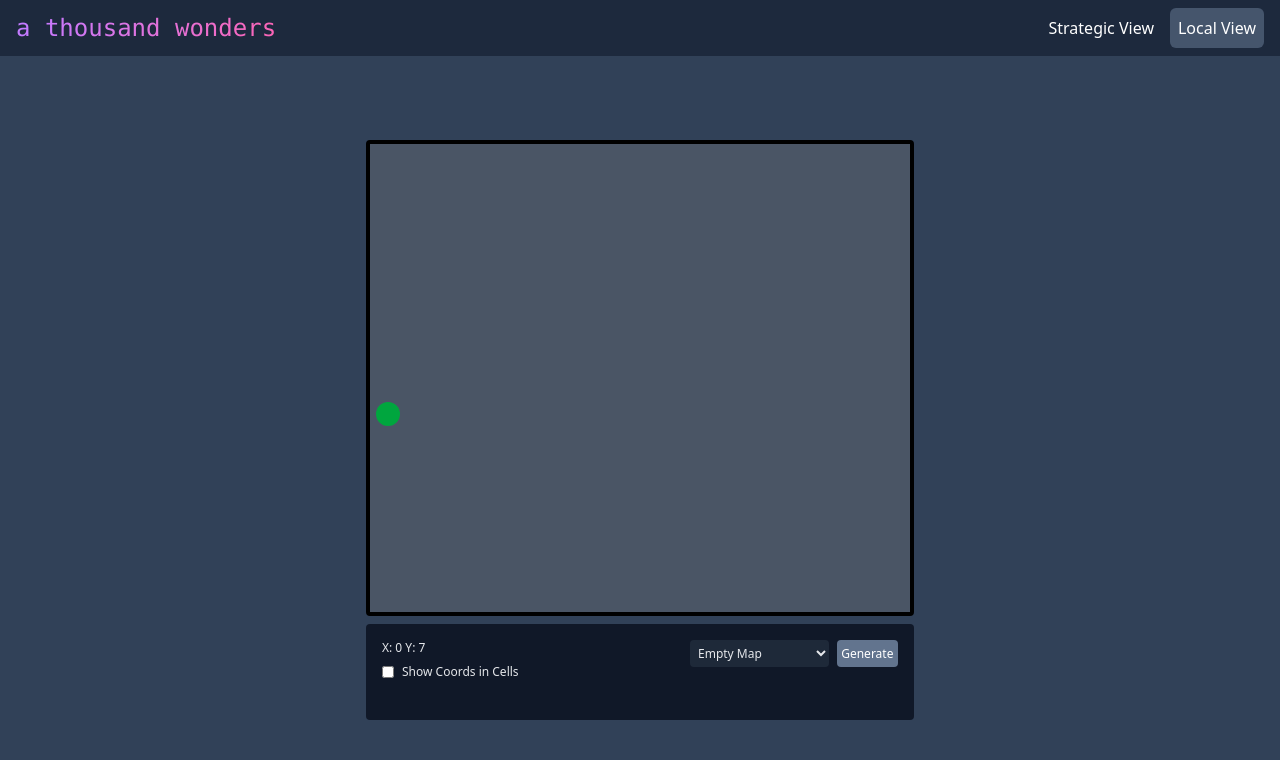
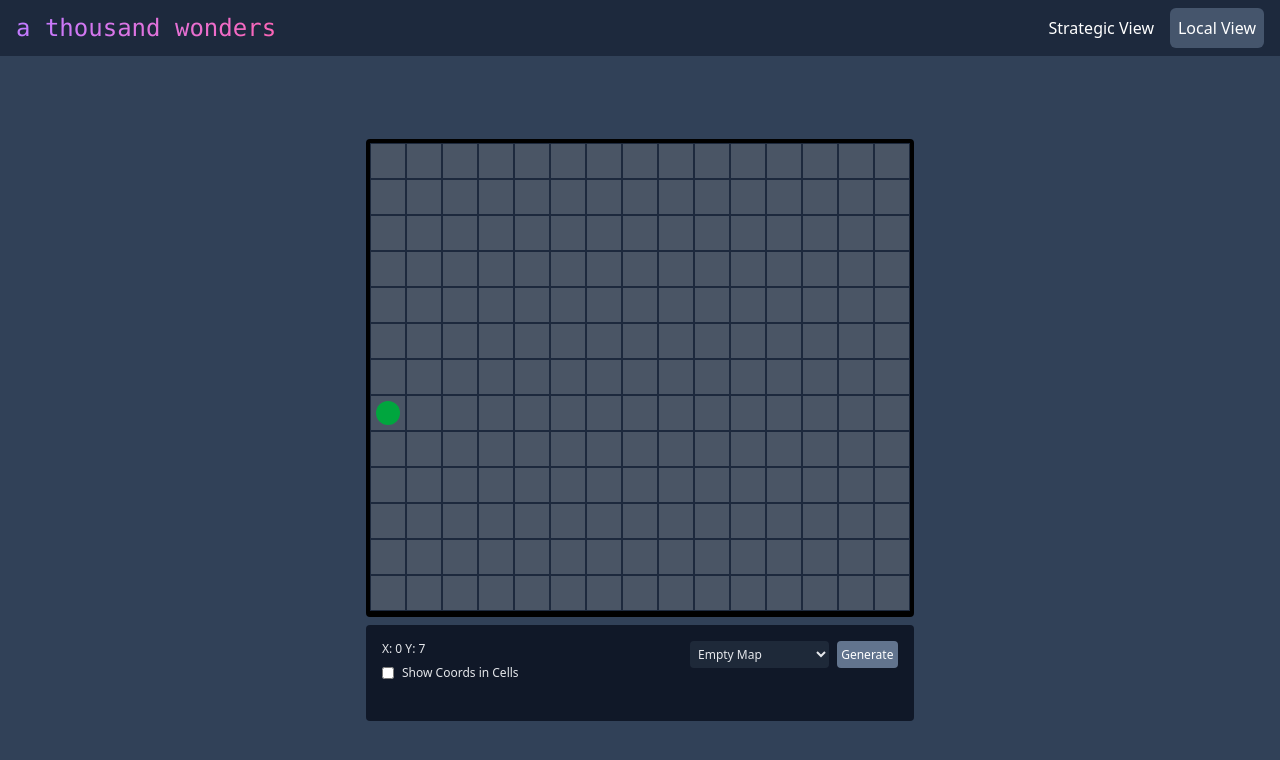
Before and after one commit to senadev42/aThousandWonders, a React (Vite) app: page / in a window 1280 px wide. Shown: the top 760 px of the page. Built offline with nearby package versions, Linux system fonts and the light colour scheme.

Commit message:
A-28 scene scrolling, and first premade test scene

```diff
--- a/src/components/GridMap/DebugGridMap.tsx
+++ b/src/components/GridMap/GridDebugMenu.tsx
@@ -1,13 +1,12 @@
 import { useSnapshot } from "valtio";
 import { useTravelStore } from "./store";
-import { Scene, SceneParams, SceneType } from "./store/state";
+import { SceneParams, SceneType } from "./store/state";
 import { useState } from "react";
+import { availableScenes } from "./scenes/sceneProcessor";
 
 const GridDebugMenu = () => {
   const { state, initializeScene, updateDebugSettings } = useTravelStore();
   const { debugInfo } = useSnapshot(state);
-
-  const [seed, setSeed] = useState<number>(debugInfo.seed);
 
   return (
     <div className="flex justify-between items-start bg-gray-900 p-4 rounded text-white text-xs h-[6rem]">
@@ -114,14 +113,18 @@ const SceneSelector = ({
 
       {selectedType === SceneType.PREMADE && (
         <div className="flex gap-2">
-          <input
-            type="text"
-            placeholder="Scene ID"
+          <select
             className="bg-gray-800 text-gray-200 p-1 text-xs rounded flex-1"
             value={sceneId}
             onChange={(e) => setSceneId(e.target.value)}
-            required
-          />
+          >
+            <option value="">Select a scene...</option>
+            {Object.entries(availableScenes).map(([id, scene]) => (
+              <option key={id} value={id}>
+                {scene.name}
+              </option>
+            ))}
+          </select>
         </div>
       )}
     </div>
--- a/src/components/GridMap/GridMapComponent.tsx
+++ b/src/components/GridMap/GridMapComponent.tsx
@@ -3,58 +3,121 @@ import { useSnapshot } from "valtio";
 import { useTravelStore } from "./store";
 import { isAdjacent } from "./store/actions";
 import { GridPosition, BaseCell } from "./store/state";
-import React from "react";
-import GridDebugMenu from "./DebugGridMap";
+import React, { useCallback, useEffect, useRef, useState } from "react";
+import GridDebugMenu from "./GridDebugMenu";
+
+const CELL_SIZE = 36;
 
 const GridMapComponent = () => {
   const { movePlayer, state } = useTravelStore();
   const { currentScene, playerPosition, debugSettings } = useSnapshot(state);
+  const scrollRef = useRef<HTMLDivElement>(null);
+
+  // Track visible area
+  const [visibleRange, setVisibleRange] = useState({
+    startX: 0,
+    endX: 15,
+    startY: 0,
+    endY: 13,
+  });
+
+  // Update visible range on scroll
+  const handleScroll = useCallback(() => {
+    if (!scrollRef.current) return;
+
+    const element = scrollRef.current;
+    const scrollLeft = element.scrollLeft;
+    const scrollTop = element.scrollTop;
+
+    const startX = Math.max(0, Math.floor(scrollLeft / CELL_SIZE) - 1);
+    const startY = Math.max(0, Math.floor(scrollTop / CELL_SIZE) - 1);
+    const endX = Math.min(startX + 18, currentScene.width);
+    const endY = Math.min(startY + 16, currentScene.height);
+
+    setVisibleRange({ startX, endX, startY, endY });
+  }, [currentScene.width, currentScene.height]);
+
+  // attach event listener
+  useEffect(() => {
+    const element = scrollRef.current;
+    if (!element) return;
+
+    element.addEventListener("scroll", handleScroll);
+    return () => element.removeEventListener("scroll", handleScroll);
+  }, [handleScroll]);
 
   return (
-    <div className="flex flex-col  gap-2">
+    <div className="flex flex-col gap-2">
       <div
-        className="grid rounded overflow-auto border-4 border-black"
+        ref={scrollRef}
+        className="border-4 border-black rounded bg-black w-[548px] h-[478px] overflow-auto flex"
+      >
+        <div className="relative inline-block">
+          <div
+            className="grid"
             style={{
-          gridTemplateColumns: `repeat(${currentScene.data[0].length}, minmax(36px, 1fr))`, // w-9 = 36px
-          gridAutoRows: "36px", // Match height
+              gridTemplateColumns: `repeat(${currentScene.width}, ${CELL_SIZE}px)`,
+              gridAutoRows: `${CELL_SIZE}px`,
+              width: `${currentScene.width * CELL_SIZE}px`,
+              height: `${currentScene.height * CELL_SIZE}px`,
             }}
           >
-        {currentScene.data.map((row, y) =>
-          row.map((cell, x) => {
+            {currentScene.data
+              .slice(visibleRange.startY, visibleRange.endY)
+              .map((row, relY) => {
+                const y = relY + visibleRange.startY;
+                return row
+                  .slice(visibleRange.startX, visibleRange.endX)
+                  .map((cell, relX) => {
+                    const x = relX + visibleRange.startX;
                     const isCellAdjacent = isAdjacent(
                       x,
                       y,
                       playerPosition,
-              cell.type === "wall" ? true : false
+                      cell.type === "wall"
                     );
 
-            const cellHash = `${cell.type}-${cell.revealed}-${isCellAdjacent}-${x}-${y}-${currentScene.seed}-${currentScene.sceneId}-${debugSettings.showCoords}`;
+                    const borderStyle =
+                      cell.type === "wall"
+                        ? ""
+                        : "border-[0.5px] border-slate-800 border-opacity-4";
 
                     return (
-              <div key={`${x}-${y}`} className="relative">
-                {/* Base map layer */}
+                      <div
+                        key={`${x}-${y}`}
+                        className={`relative ${borderStyle}`}
+                        style={{
+                          gridColumn: x + 1,
+                          gridRow: y + 1,
+                        }}
+                      >
                         <MapCell
                           x={x}
                           y={y}
                           cell={cell}
                           isAdjacent={isCellAdjacent}
-                  cellHash={cellHash}
+                          cellHash={`${cell.type}-${cell.revealed}-${isCellAdjacent}-${debugSettings.showCoords}`}
                           onMove={() => movePlayer(x, y)}
                           debugSettings={debugSettings}
                         />
-
-                {/* Player overlay */}
-                <PlayerLayer x={x} y={y} playerPosition={playerPosition} />
+                        <PlayerLayer
+                          x={x}
+                          y={y}
+                          playerPosition={playerPosition}
+                        />
                       </div>
                     );
-          })
-        )}
+                  });
+              })}
           </div>
-
+        </div>
+      </div>
       <GridDebugMenu />
     </div>
   );
 };
+
+export default GridMapComponent;
 
 type MapCellProps = {
   x: number;
@@ -83,14 +146,19 @@ const MapCell: React.FC<MapCellProps> = React.memo(
       ? revealedColorClass
       : hiddenColorClass;
 
+    function handleClick() {
+      console.log("Clicked cell", x, y);
+      onMove();
+    }
+
     return (
       <div
-        className={`absolute inset-0 w-9 h-9 flex items-center justify-center
+        className={`w-full h-full flex items-center justify-center
           hover:brightness-105
           ${isAdjacent ? "cursor-pointer hover:brightness-125" : ""}
           ${opacityClass}
         `}
-        onClick={isAdjacent ? onMove : undefined}
+        onClick={isAdjacent ? handleClick : undefined}
       >
         {!isWall && debugSettings.showCoords && (
           <span className="absolute inset-0 flex items-center justify-center z-10 text-[0.6rem] opacity-50">
@@ -100,7 +168,9 @@ const MapCell: React.FC<MapCellProps> = React.memo(
       </div>
     );
   },
-  (prev, next) => prev.cellHash === next.cellHash
+  (prev, next) => {
+    return prev.cellHash === next.cellHash;
+  }
 );
 
 type PlayerLayerProps = {
@@ -124,9 +194,10 @@ const PlayerLayer: React.FC<PlayerLayerProps> = React.memo(
       </div>
     );
   },
-  (prev, next) =>
+  (prev, next) => {
+    return (
       (prev.x !== prev.playerPosition.x || prev.y !== prev.playerPosition.y) ===
       (next.x !== next.playerPosition.x || next.y !== next.playerPosition.y)
     );
-
-export default GridMapComponent;
+  }
+);
--- /dev/null
+++ b/src/components/GridMap/scenes/sceneProcessor.ts
@@ -0,0 +1,58 @@
+//sceneProcessor.ts
+import { BaseCell, BaseTiles, Scene, SceneType } from "../store/state";
+import tavernScene from "./testTavernScene.json";
+
+export interface RawScene {
+  id: string;
+  name: string;
+  layout: string[];
+  features: Record<string, string>;
+}
+
+const processScene = (scene: RawScene): Scene => {
+  const processedData: BaseCell[][] = [];
+  const height = scene.layout.length;
+  const width = scene.layout[0].length;
+
+  console.log("Processing scene", scene.id, "with dimensions", width, height);
+
+  // First pass: Create base grid
+  for (let y = 0; y < height; y++) {
+    const row: BaseCell[] = [];
+    for (let x = 0; x < width; x++) {
+      row.push({
+        type: scene.layout[y][x] === "X" ? BaseTiles.WALL : BaseTiles.FLOOR,
+        revealed: true,
+        feature: undefined,
+      });
+    }
+    processedData.push(row);
+  }
+
+  // Second pass: Add features
+  Object.entries(scene.features).forEach(([coord, featureType]) => {
+    const [x, y] = coord.split(",").map(Number);
+    if (processedData[y]?.[x]) {
+      processedData[y][x].feature = featureType;
+    }
+  });
+
+  return {
+    sceneType: SceneType.PREMADE,
+    sceneId: scene.id,
+    name: scene.name,
+    width,
+    height,
+    data: processedData,
+  };
+};
+
+export const availableScenes: Record<string, Scene> = {
+  tavern_1: processScene(tavernScene),
+};
+
+export const getSceneById = (id: string): Scene => {
+  console.log("Processing scene", id, "with dimensions");
+
+  return availableScenes[id];
+};
--- /dev/null
+++ b/src/components/GridMap/scenes/testTavernScene.json
@@ -0,0 +1,28 @@
+{
+    "id": "tavern_1",
+    "name": "The Rusty Serpent Tavern",
+    "layout": [
+        "XXXXXXXXXXXXXXXXXXXXXXXXX",
+        "XOOOOOOXOOOOOXOOOOOOOOX",
+        "XOOOOOOXOOOOOXOOOOOOOOX",
+        "XOOOOOXXXOOOOXXXOOOOOOX",
+        "XOOOOOOXOOOOOXOOOOOOOOX",
+        "XXXOOOOOXXXXXOXOOOXXXXX",
+        "XOOOOOOOOOOOOOXOOOOOOOX",
+        "XOOOOOOOOOOOOOXOOOOOOOX",
+        "XXXXOOOOOOOOOXXXOOOOOOX",
+        "XOOOOOXXXOOOOXOOOOOOOOX",
+        "XOOOOOOXOOOOOXOOOOOOOOX",
+        "XOOOOOOXOOOOOXXXXXOOOOX",
+        "XOOXXXXXXXXXXXOOOOOOOOX",
+        "XOOOOOOOOOOOOXXXOOXXXXX"
+    ],
+    "features": {
+        "3,2": "table",
+        "6,2": "table",
+        "3,3": "chair",
+        "6,3": "chair",
+        "3,5": "barrel",
+        "6,5": "barrel"
+    }
+}
--- a/src/components/GridMap/store/actions.ts
+++ b/src/components/GridMap/store/actions.ts
@@ -9,6 +9,7 @@ import {
 } from "./state";
 import { generateTunnels } from "../helpers/generateTunnels";
 import { BaseTiles, GRID_HEIGHT, GRID_WIDTH } from "./state";
+import { getSceneById } from "../scenes/sceneProcessor";
 
 export const useTravelActions = () => {
   const state = useGridMapState();
@@ -16,17 +17,15 @@ export const useTravelActions = () => {
   const initializeScene = (sceneParams: SceneParams) => {
     state.isInitialized = false;
 
-    const startY = Math.floor(GRID_HEIGHT / 2);
-    const endY = Math.floor(GRID_HEIGHT / 2);
-
     let newScene: BaseScene;
 
     switch (sceneParams.sceneType) {
       case SceneType.RANDOM:
-        console.log("generating random map with seed", sceneParams.seed);
-
         if (!sceneParams.seed)
           throw new Error("Seed is required for random scene generation");
+
+        const startY = Math.floor(GRID_HEIGHT / 2);
+        const endY = Math.floor(GRID_HEIGHT + GRID_HEIGHT);
 
         newScene = generateTunnels(
           0,
@@ -40,6 +39,8 @@ export const useTravelActions = () => {
           sceneType: SceneType.RANDOM,
           seed: sceneParams.seed,
           data: newScene,
+          width: GRID_WIDTH,
+          height: GRID_HEIGHT,
         };
 
         break;
@@ -55,15 +56,29 @@ export const useTravelActions = () => {
         state.currentScene = {
           sceneType: SceneType.EMPTY,
           data: newScene,
+          width: GRID_WIDTH,
+          height: GRID_HEIGHT,
         };
 
         break;
 
-      case SceneType.PREMADE:
-        console.log("Loading premade scene:", sceneParams.sceneId);
-        throw new Error("Not implemented yet");
+      case SceneType.PREMADE: {
+        if (!sceneParams.sceneId) throw new Error("Scene ID required");
 
+        console.log("loading premade scene with id", sceneParams.sceneId);
+
+        const scene = getSceneById(sceneParams.sceneId);
+        if (!scene) throw new Error(`Scene ${sceneParams.sceneId} not found`);
+
+        state.currentScene = {
+          sceneType: SceneType.PREMADE,
+          sceneId: sceneParams.sceneId,
+          data: scene.data,
+          width: scene.width,
+          height: scene.height,
+        };
         break;
+      }
 
       default:
         throw new Error(`Unknown scene type`);
@@ -73,8 +88,12 @@ export const useTravelActions = () => {
   };
 
   const movePlayer = (x: number, y: number): void => {
+    console.log("command?");
+
     if (!isValidMove(x, y, state.playerPosition, state.currentScene.data))
       return;
+
+    console.log("Moving player to", x, y);
     state.currentScene.data = revealAreaAround(x, y, state.currentScene.data);
     state.playerPosition = { x, y };
   };
@@ -117,7 +136,6 @@ function isValidMove(
   map: BaseScene
 ): boolean {
   return (
-    isInBounds(targetX, targetY) &&
     isAdjacent(targetX, targetY, playerPos) &&
     map[targetY][targetX].type === BaseTiles.FLOOR
   );
--- a/src/components/GridMap/store/state.ts
+++ b/src/components/GridMap/store/state.ts
@@ -13,6 +13,7 @@ export enum BaseTiles {
 export type BaseCell = {
   type: BaseTiles;
   revealed: boolean;
+  feature?: string; // Add this
 };
 
 export type BaseScene = BaseCell[][];
@@ -37,6 +38,9 @@ export type SceneParams = {
 
 export type Scene = SceneParams & {
   data: BaseScene;
+  width: number;
+  height: number;
+  name?: string;
 };
 
 export interface GridMapState {
@@ -65,6 +69,8 @@ export const gridMapState = proxy<GridMapState>({
         revealed: true,
       }))
     ),
+    width: GRID_WIDTH,
+    height: GRID_HEIGHT,
   },
   playerPosition: {
     x: 0,
```
Also changed, not shown: src/components/GridMap/maps/index.ts (deleted). Lines whose indentation alone changed are shown as unchanged.
